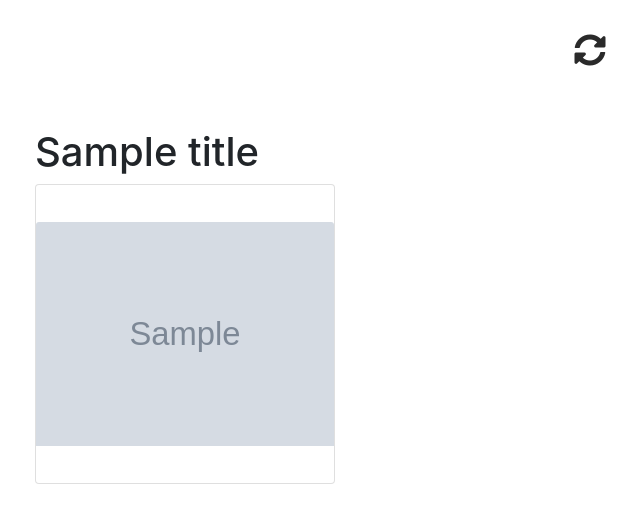
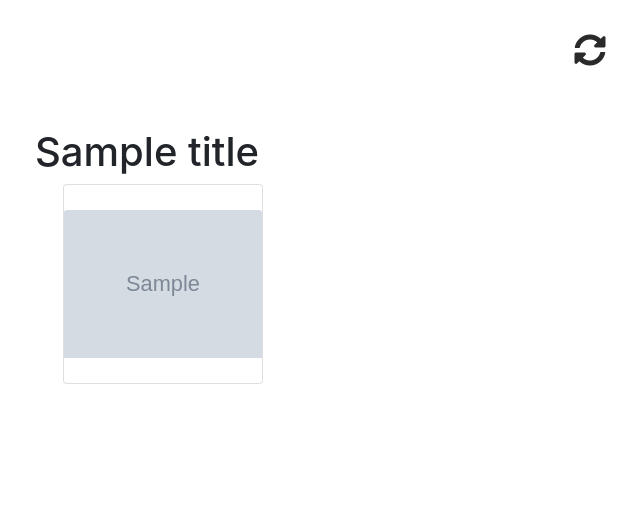
Before and after one commit to novastar53/ancient-art-researcher, a Flask app: template finds_viewer/src/finds_viewer/templates/index.html in a window 1280 px wide. Shown: the part 82-605 px from the top of the page, without its empty margins (50-690 px from the left). Run offline with Flask 3, Linux system fonts and the light colour scheme; the template is opened without the code that fills it: most values are stand-ins (such as "Sample title", 1, 10 or a date in 2020); grey boxes marked "Sample" are stand-in pictures; some libraries are stand-ins or nearby versions.

Commit message:
Fixed grid alignment and size

```diff
--- a/finds_viewer/src/finds_viewer/app.py
+++ b/finds_viewer/src/finds_viewer/app.py
@@ -2,7 +2,10 @@ import os
 import random
 from dotenv import load_dotenv
 import logging
+from time import time
 from datetime import datetime, timedelta, timezone
+
+import asyncio as aio
 
 from flask import Flask, render_template
 
@@ -52,6 +55,7 @@ def get_random_finds(n=8):
 
 def get_recent_finds():
 
+    start_time = time()
     # Get the images and sort them by most recent.
     blobs = bucket.list_blobs()
 
@@ -71,12 +75,14 @@ def get_recent_finds():
                "title": d.get("title") if d else "",
                "description": d.get("generated_description") if d else ""} for b,d in zip(blobs,content) ]
 
+    logger.info(f"Got {len(images)} images in {time()-start_time:0.4f}s")
+
     return images
 
 @app.route('/')
 def home():
     # Generate content
-    images = get_random_finds(16)
+    images = get_random_finds(n=45)
     current_date = datetime.now().strftime("%B %d, %Y")
 
     # Render the page
@@ -92,13 +98,6 @@ def latest():
     # Render the page
     return render_template('latest.html', images=images, title=title)
 
-@app.route('/gridview')
-def grid():
-    # Generate content
-    images = get_random_finds(8)
-    current_date = datetime.now().strftime("%B %d, %Y")
-    return render_template('gridview.html', images=images, title="")
-
 
 if __name__ == '__main__':
     app.run(host='0.0.0.0', port=8080, debug=True)
--- a/finds_viewer/src/finds_viewer/static/styles.css
+++ b/finds_viewer/src/finds_viewer/static/styles.css
@@ -69,7 +69,7 @@
 
 .card-container {
     display: grid;
-    grid-template-columns: repeat(auto-fit, minmax(300px, 1fr)); /* Responsive columns */
+    grid-template-columns: repeat(auto-fit, minmax(220px, 1fr)); /* Responsive columns */
     gap: 0px; /* Consistent spacing between cards */
     justify-content: center;
 }
@@ -129,8 +129,8 @@
 }
 
 .expandable-card.collapsed {
-    width: 300px;
-    height: 300px;
+    width: 200px;
+    height: 200px;
     margin: auto;
     display: flex;
     align-items: center;
```
